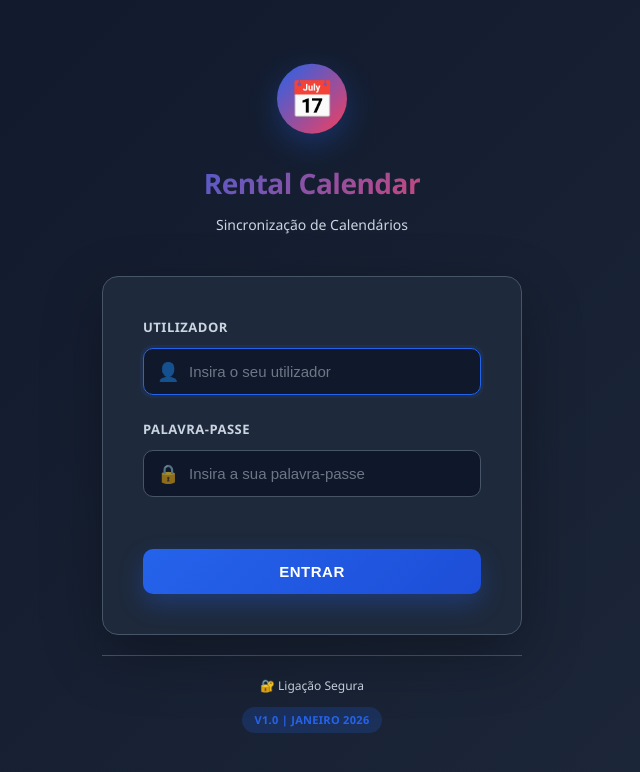
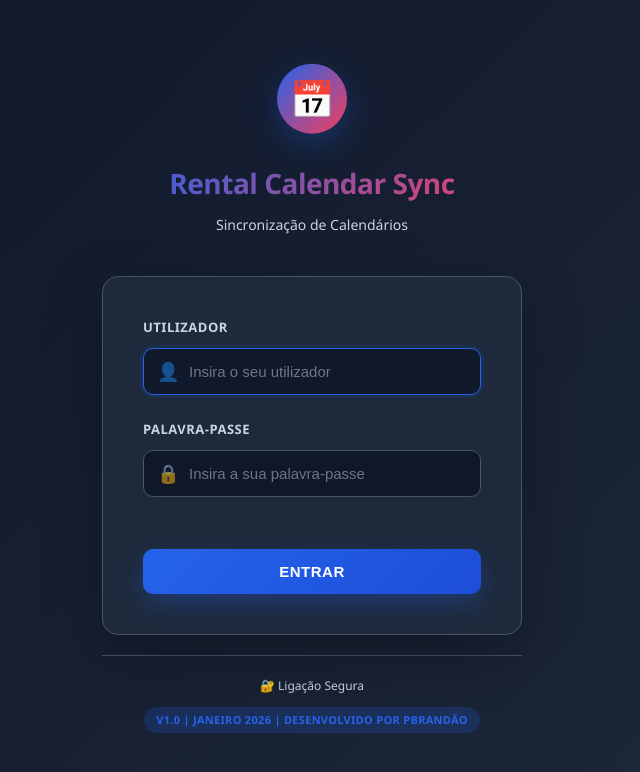
Before and after one commit to studioaxe/rental-calendar-sync-3.0, a Flask app: page /login in a window 1280 px wide. Shown: the top 772 px of the page, without its empty margins (328-968 px from the left). Run offline with Flask 3, Linux system fonts and the light colour scheme.

Commit message:
🔧 Manual Fix 20260106 1915

```diff
--- a/templates/base.html
+++ b/templates/base.html
@@ -3,7 +3,7 @@
 <head>
     <meta charset="UTF-8">
     <meta name="viewport" content="width=device-width, initial-scale=1.0">
-    <title>{% block title %}Rental Calendar Sync{% endblock %}</title>
+    <title>{% block title %}Rental Calendar Sync By PBrandão{% endblock %}</title>
     <style>
         /* ==================== RESET & BASE ==================== */
         * {
--- a/templates/dashboard.html
+++ b/templates/dashboard.html
@@ -1,6 +1,6 @@
 {% extends "base.html" %}
 
-{% block title %}Dashboard - Rental Calendar Sync{% endblock %}
+{% block title %}Dashboard - Rental Calendar Sync By PBrandão{% endblock %}
 
 {% block content %}
 <style>
@@ -502,7 +502,7 @@
         btn.innerHTML = '<span class="spinner"></span> A disparar...';
         statusDiv.innerHTML = '';
 
-        fetch('/trigger-sync', {
+        fetch('/api/trigger-workflow', {
             method: 'POST',
             headers: {
                 'Content-Type': 'application/json',
--- a/templates/login.html
+++ b/templates/login.html
@@ -288,7 +288,7 @@
     <!-- HEADER -->
     <div class="login-header">
         <div class="logo-circle">📅</div>
-        <h1 class="login-title">Rental Calendar</h1>
+        <h1 class="login-title">Rental Calendar Sync</h1>
         <p class="login-subtitle">Sincronização de Calendários</p>
     </div>
 
@@ -345,7 +345,7 @@
     <!-- FOOTER -->
     <div class="login-footer">
         <span class="footer-text">🔐 Ligação Segura</span>
-        <span class="version-badge">v1.0 | Janeiro 2026</span>
+        <span class="version-badge">v1.0 | Janeiro 2026 | Desenvolvido por PBRANDÃO</span>
     </div>
 </div>
 
```
